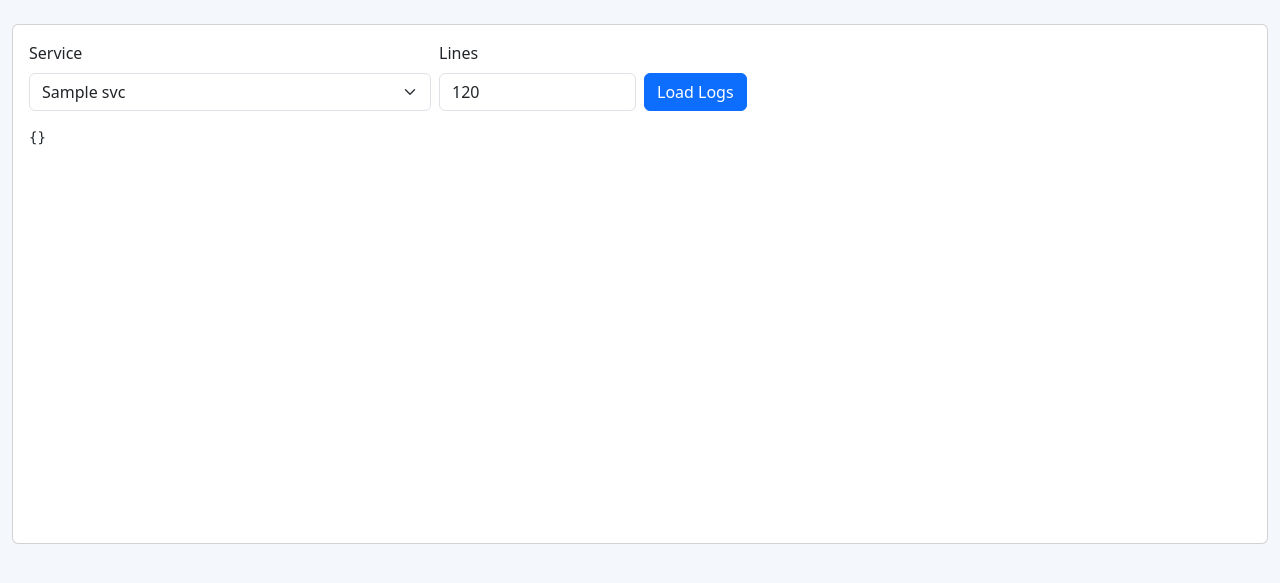
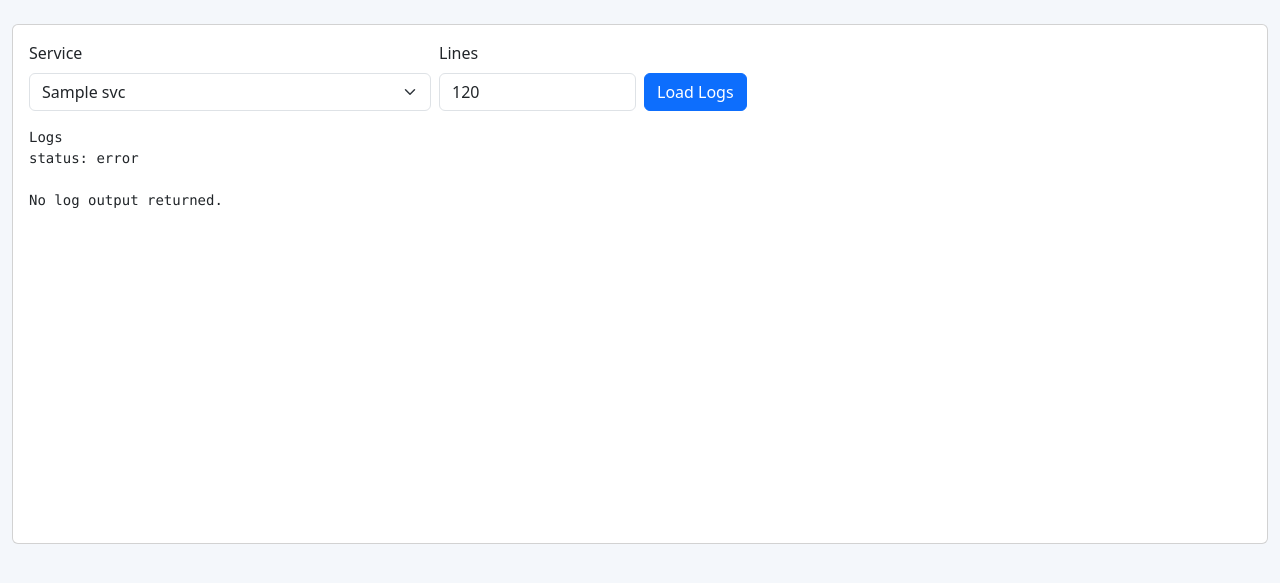
Before and after one commit to matamoehub/robot-console-ai, a Python web app: template templates/logs.html in a window 1280 px wide. Shown: the part 57-640 px from the top of the page. Run offline with Jinja, Linux system fonts and the light colour scheme; the template is opened without the code that fills it: most values are stand-ins (such as "Sample title", 1, 10 or a date in 2020); some libraries are stand-ins or nearby versions.

Commit message:
Format service logs for readability

```diff
--- a/templates/logs.html
+++ b/templates/logs.html
@@ -31,6 +31,49 @@
   const serviceSelect = document.getElementById('serviceSelect');
   const lineCount = document.getElementById('lineCount');
 
+  function formatLogs(payload) {
+    if (!payload || typeof payload !== 'object') {
+      return String(payload || '');
+    }
+
+    const service = payload.service || {};
+    const logs = payload.logs || {};
+    const parts = [];
+
+    const title = service.label || service.service_name || service.key || 'Logs';
+    parts.push(`${title}`);
+
+    if (service.service_name) parts.push(`service: ${service.service_name}`);
+    if (logs.cmd) parts.push(`command: ${logs.cmd}`);
+    if (typeof logs.returncode === 'number') parts.push(`return code: ${logs.returncode}`);
+    parts.push(`status: ${payload.ok ? 'ok' : 'error'}`);
+
+    if (logs.stdout) {
+      parts.push('');
+      parts.push('--- Journal ---');
+      parts.push(String(logs.stdout).trim());
+    }
+
+    if (logs.stderr) {
+      parts.push('');
+      parts.push('--- stderr ---');
+      parts.push(String(logs.stderr).trim());
+    }
+
+    if (logs.error) {
+      parts.push('');
+      parts.push('--- error ---');
+      parts.push(String(logs.error).trim());
+    }
+
+    if (!logs.stdout && !logs.stderr && !logs.error) {
+      parts.push('');
+      parts.push('No log output returned.');
+    }
+
+    return parts.join('\n');
+  }
+
   async function loadLogs() {
     const key = serviceSelect?.value || '';
     const lines = lineCount?.value || '120';
@@ -40,7 +83,7 @@
       cache: 'no-store'
     });
     const j = await r.json().catch(() => ({}));
-    out.textContent = JSON.stringify(j, null, 2);
+    out.textContent = formatLogs(j);
   }
 
   document.getElementById('btnLoadLogs')?.addEventListener('click', loadLogs);
```
